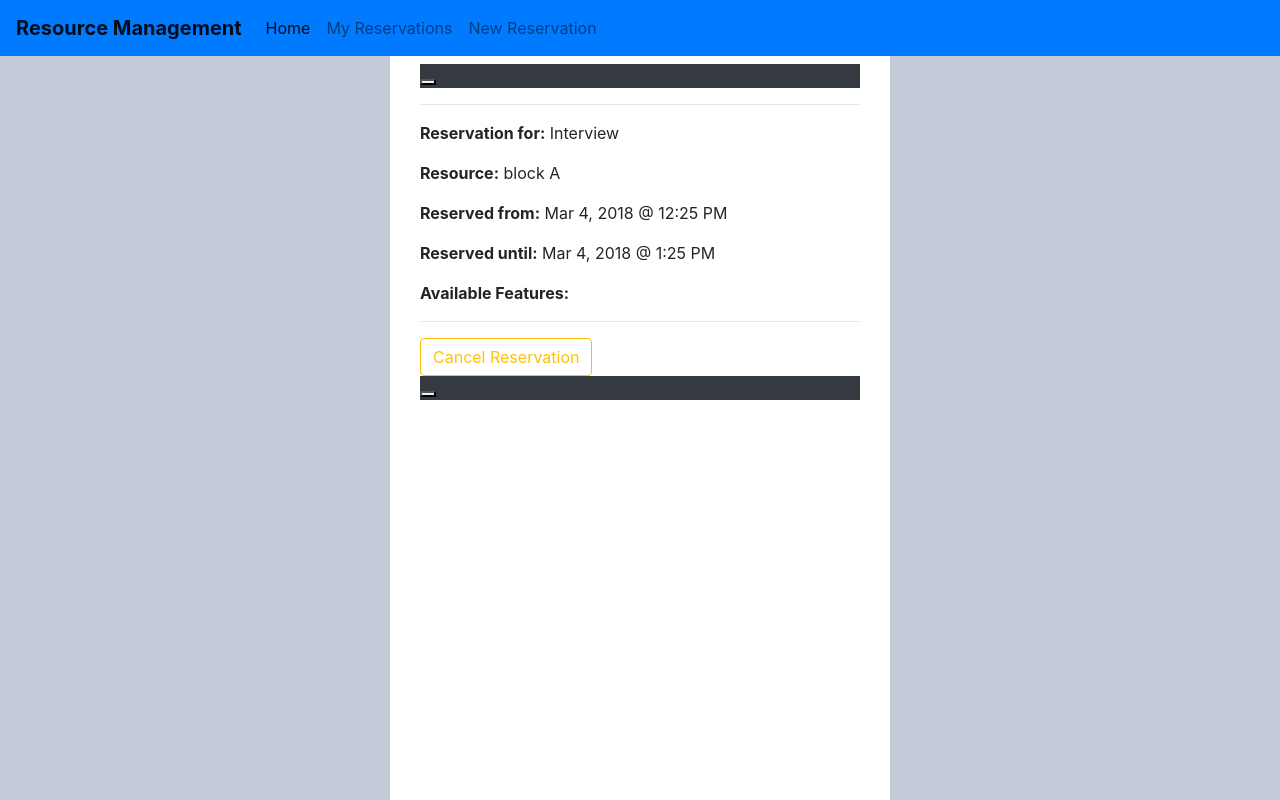
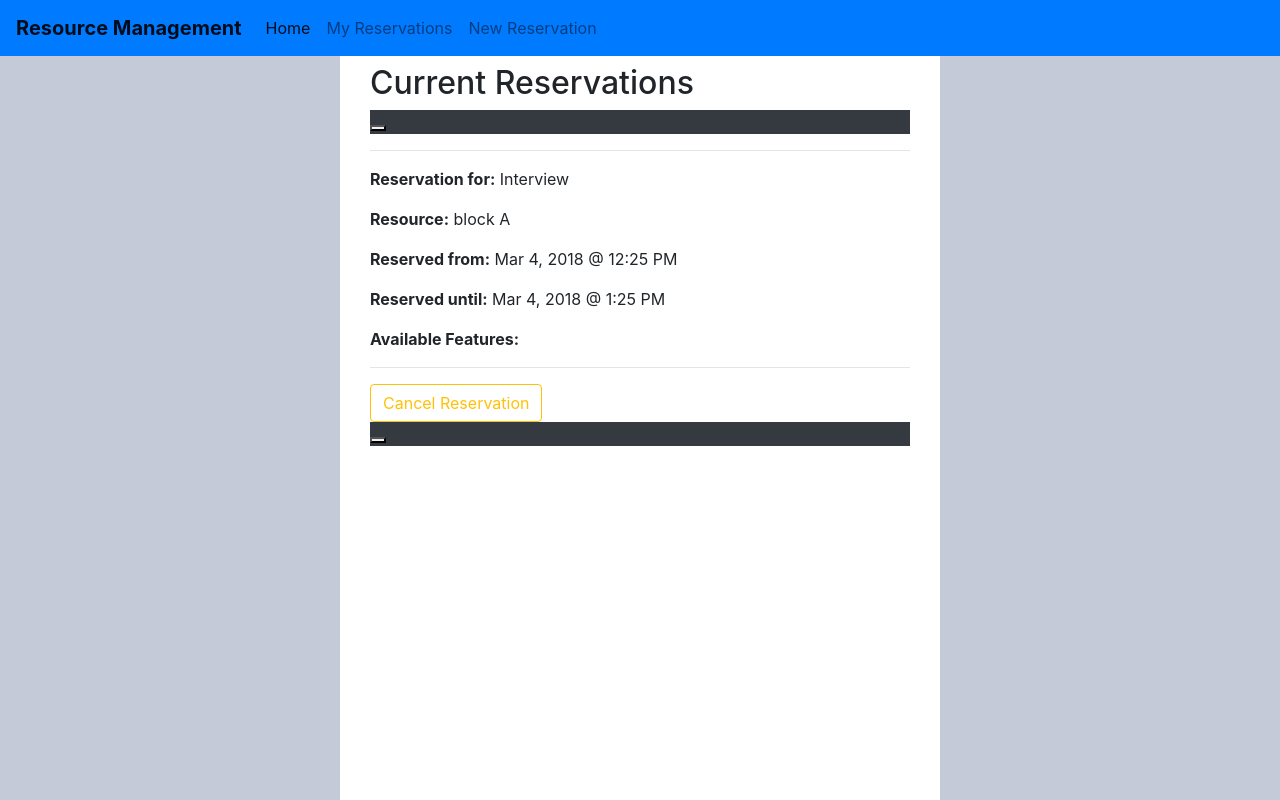
Before and after one commit to meldessouky94/rms-webclient, an Angular app: page /reservations in a window 1280 px wide. Built offline with nearby package versions, Linux system fonts and the light colour scheme.

Commit message:
formatting

```diff
--- a/src/app/app.component.css
+++ b/src/app/app.component.css
@@ -9,11 +9,16 @@
 .nav {
     width: 100%;
     background: rgb(0,123,255);
+    text-align: center;
 }
 .router-content {
     padding-top: 0.5rem;
-    max-width: 500px;
+    max-width: 600px;
     flex: 1 1 auto;
     background: rgb(255, 255, 255);
     overflow: auto;
 }
+
+p {
+    margin: 0.25em;
+}
--- a/src/app/components/reservations/reservations/reservations.component.html
+++ b/src/app/components/reservations/reservations/reservations.component.html
@@ -1,4 +1,6 @@
 <div class="container">
+<h2> Current Reservations </h2>
+
   <ngb-accordion #acc="ngbAccordion" activeIds="ngb-panel-0">
     <ngb-panel *ngFor="let reservation of userReservations">
       <div class="resHeader">
```
